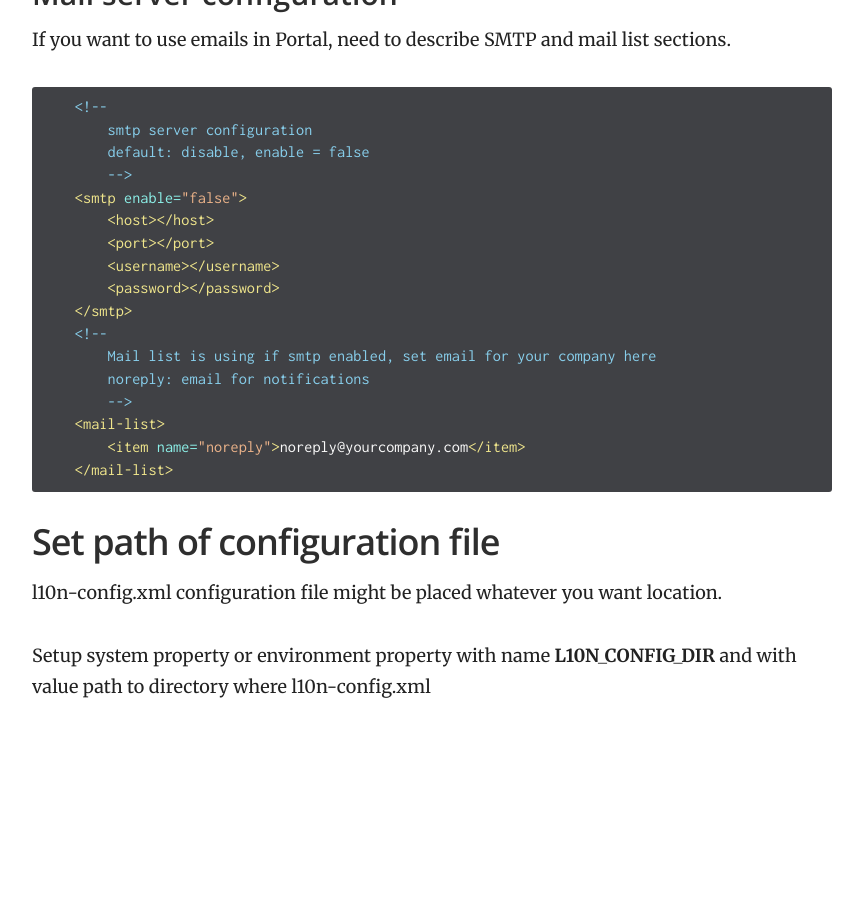
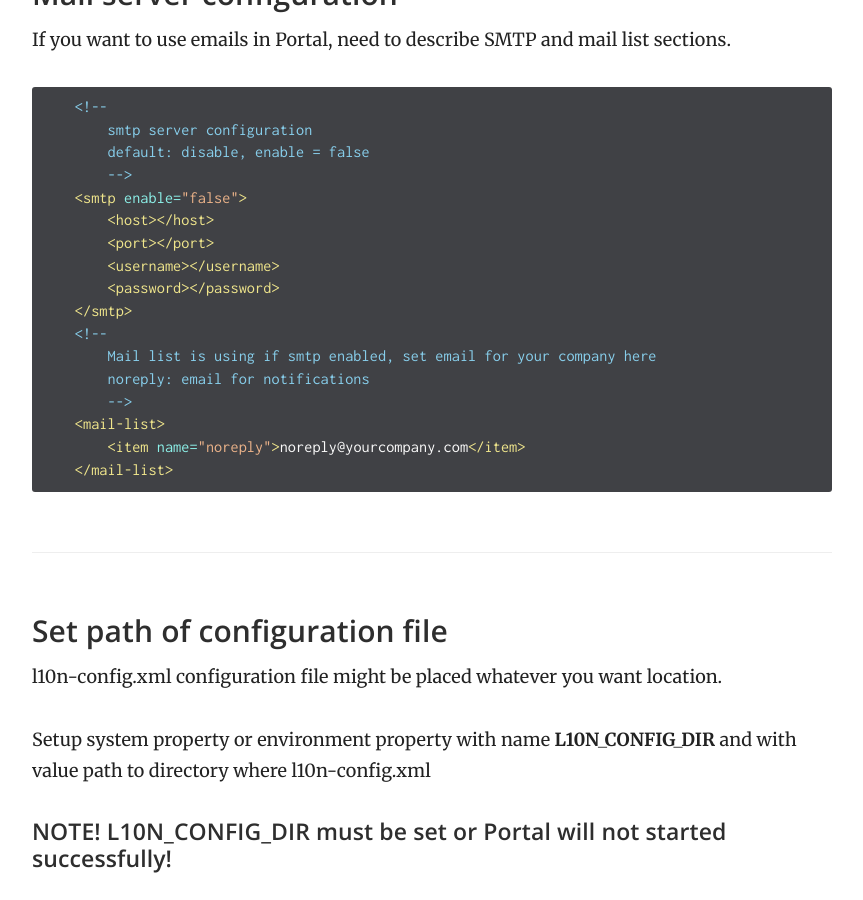
Before and after one commit to l10nws/docs, a Jekyll site: the page built from _docs/install/portal.md, in a window 1280 px wide and 900 px high, scrolled down 1709 px. Shown: the whole window, without its empty margins (358-1221 px from the left). Built offline with Jekyll 4.4.1, drawn with Linux system fonts in a browser that asks for light colours; before the commit the page ends 2463 px from its top, so only the background shows below that.

Commit message:
Adding installation for portal and api

````diff
--- a/_docs/install/portal.md
+++ b/_docs/install/portal.md
@@ -75,9 +75,11 @@ If you want to use emails in Portal, need to describe SMTP and mail list section
     </mail-list>
 ```
 
-## Set path of configuration file
+### Set path of configuration file
 
 l10n-config.xml configuration file might be placed whatever you want location.
 
 Setup system property or environment property with name **L10N_CONFIG_DIR** and with value
 path to directory where l10n-config.xml
+
+#### NOTE! L10N_CONFIG_DIR must be set or Portal will not started successfully!
````
